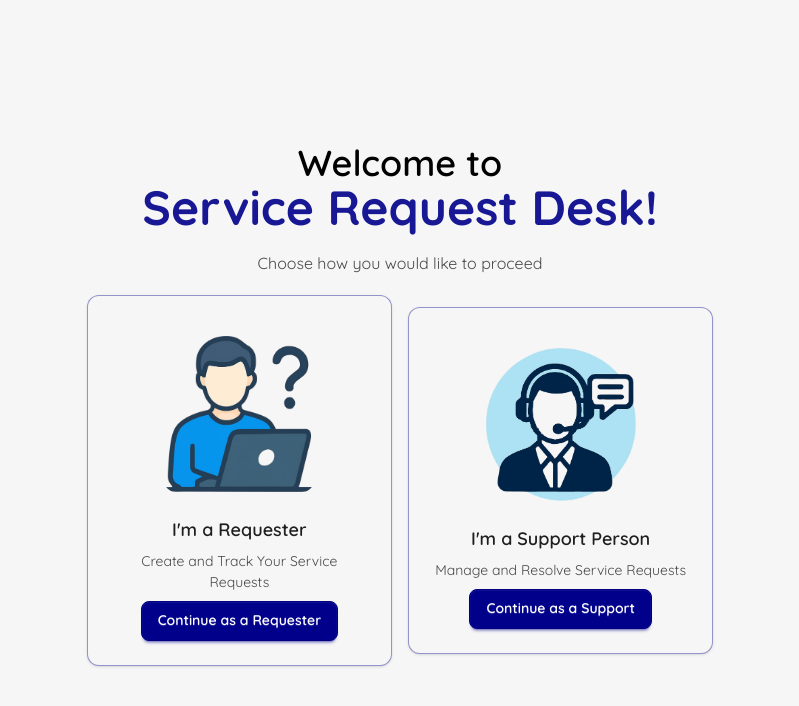
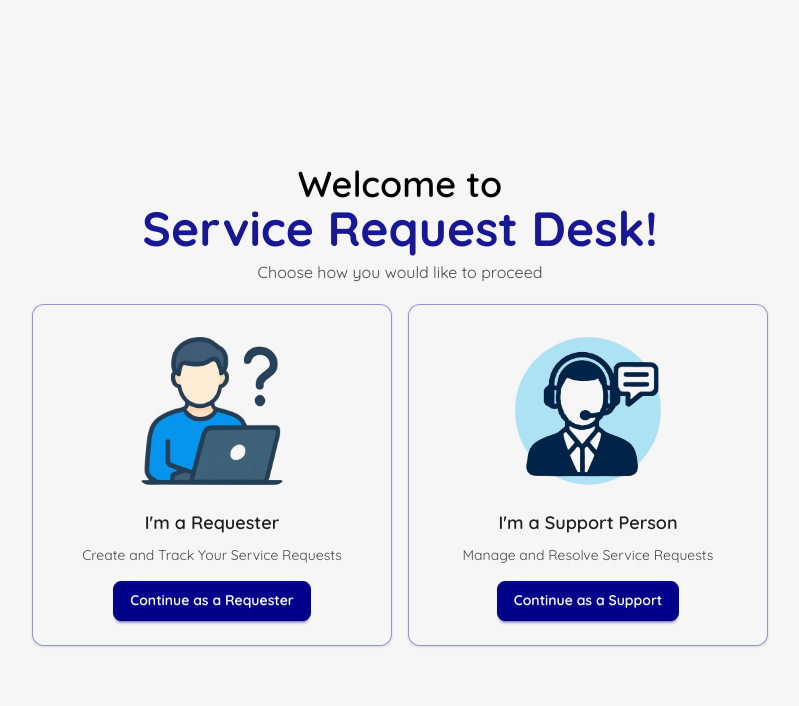
Before and after one commit to MujahidEmon/service-request-desk, a Next.js app in the folder frontend/: page / in a window 1280 px wide. Shown: the top 706 px of the page, without its empty margins (240-1039 px from the left). Built offline with nearby package versions, Linux system fonts and the light colour scheme.

Commit message:
ready to submit

```diff
--- a/frontend/src/pages/Homepage/Homepage.jsx
+++ b/frontend/src/pages/Homepage/Homepage.jsx
@@ -2,57 +2,94 @@ import Image from 'next/image';
 import React from 'react';
 import supportIcon from '../../../public/support.jpg';
 import requesterIcon from '../../../public/requester.jpg';
-import { FaInfo } from 'react-icons/fa';
 import Link from 'next/link';
 
 const Homepage = () => {
     return (
-        <div className='max-w-7xl min-h-screen mx-auto flex flex-col items-center justify-center md:gap-5 gap-4'>
-            <h1 className='font-bold lg:text-5xl text-primary/90 md:text-4xl text-3xl text-center'><span className='lg:text-4xl md:text-3xl text-lg text-black font-semibold'>Welcome to</span> <br /> Service Request Desk!</h1>
-            <p className='text-center text-black/70'>Choose how you would like to proceed</p>
+        <main className="min-h-screen w-full overflow-x-hidden">
+            <div className="mx-auto flex min-h-screen w-full max-w-7xl flex-col items-center justify-center px-4 py-8 sm:px-6 md:px-8">
 
-            <div className='flex flex-col md:flex-row items-center justify-center gap-4'>
-                <div className="card border border-primary/40 bg-base-100 w-full shadow-sm">
-                    <figure className="px-10 pt-10">
+                <h1 className="text-center font-bold text-primary/90 text-3xl sm:text-4xl lg:text-5xl">
+                    <span className="text-lg font-semibold text-black sm:text-2xl lg:text-4xl">
+                        Welcome to
+                    </span>
+                    <br />
+                    Service Request Desk!
+                </h1>
+
+                <p className="mt-2 text-center text-sm text-black/70 sm:text-base">
+                    Choose how you would like to proceed
+                </p>
+
+                <div className="mt-5 flex w-full max-w-4xl flex-col items-stretch justify-center gap-4 md:flex-row">
+
+                    {/* Requester Card */}
+                    <div className="card w-full min-w-0 border border-primary/40 bg-base-100 shadow-sm md:w-90 md:shrink-0">
+                        <figure className="px-6 pt-6 sm:px-8 sm:pt-8">
                             <Image
                                 src={requesterIcon}
                                 alt="Requester"
+                                width={150}
                                 height={150}
-                            width={150}
-                            className="rounded-xl" />
+                                className="h-32 w-32 rounded-xl object-contain sm:h-37 sm:w-37"
+                            />
                         </figure>
-                    <div className="card-body items-center text-center">
-                        <h2 className="card-title">I'm a Requester</h2>
-                        <p className="text-black/70">Create and Track Your Service Requests</p>
-                        <div className="card-actions">
-                            <Link href="/create-request" className="btn btn-primary">
+
+                        <div className="card-body items-center px-5 text-center">
+                            <h2 className="card-title text-lg">
+                                I'm a Requester
+                            </h2>
+
+                            <p className="text-sm text-black/70">
+                                Create and Track Your Service Requests
+                            </p>
+
+                            <div className="card-actions mt-2">
+                                <Link
+                                    href="/create-request"
+                                    className="btn btn-primary btn-sm sm:btn-md"
+                                >
                                     Continue as a Requester
                                 </Link>
                             </div>
                         </div>
                     </div>
 
-                <div className="card border border-primary/40 bg-base-100 w-full shadow-sm">
-                    <figure className="px-10 pt-10">
+                    {/* Support Card */}
+                    <div className="card w-full min-w-0 border border-primary/40 bg-base-100 shadow-sm md:w-90 md:shrink-0">
+                        <figure className="px-6 pt-6 sm:px-8 sm:pt-8">
                             <Image
                                 src={supportIcon}
                                 alt="Support"
+                                width={150}
                                 height={150}
-                            width={150}
-                            className="rounded-xl" />
+                                className="h-32 w-32 rounded-xl object-contain sm:h-37 sm:w-37"
+                            />
                         </figure>
-                    <div className="card-body items-center text-center">
-                        <h2 className="card-title">I'm a Support Person</h2>
-                        <p className="text-black/70">Manage and Resolve Service Requests</p>
-                        <div className="card-actions">
-                            <Link href={'/provider'} className="btn btn-primary">Continue as a Support</Link>
-                        </div>
+
+                        <div className="card-body items-center px-5 text-center">
+                            <h2 className="card-title text-lg">
+                                I'm a Support Person
+                            </h2>
+
+                            <p className="text-sm text-black/70">
+                                Manage and Resolve Service Requests
+                            </p>
+
+                            <div className="card-actions mt-2">
+                                <Link
+                                    href="/provider"
+                                    className="btn btn-primary btn-sm sm:btn-md"
+                                >
+                                    Continue as a Support
+                                </Link>
                             </div>
                         </div>
                     </div>
 
-
                 </div>
+            </div>
+        </main>
     );
 };
 
```
Lines whose indentation alone changed are shown as unchanged.
